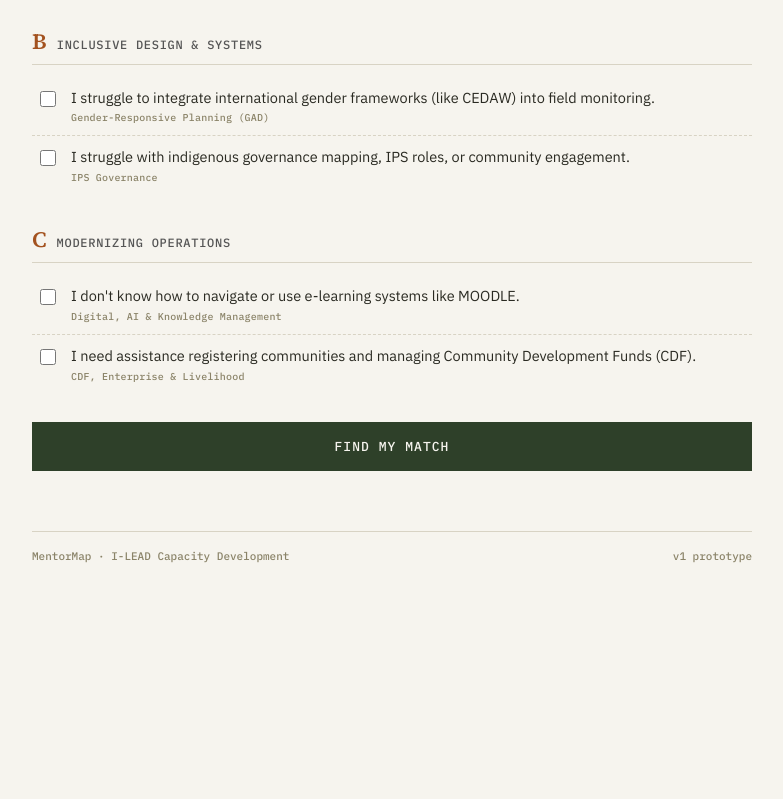
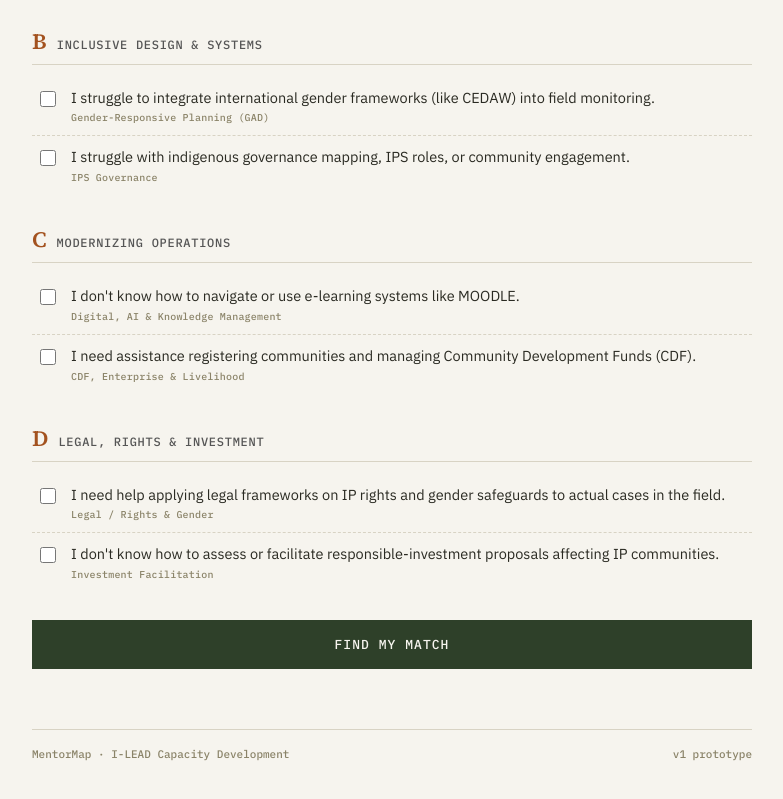
Before and after one commit to paulmedina214/Mentor-Map-I-LEAD, a plain HTML site: page index.html in a window 1280 px wide. Shown: the part 839-1638 px from the top of the page, without its empty margins (248-1031 px from the left). Before the commit the page ends 1503 px from the top, so only its background shows below. Drawn offline with Linux system fonts and the light colour scheme.

Commit message:
Add files via upload

```diff
--- a/index.html
+++ b/index.html
@@ -464,6 +464,25 @@
       </label>
     </div>
 
+    <div class="category">
+      <div class="category-head">
+        <span class="category-letter">D</span>
+        <span class="category-title">Legal, Rights &amp; Investment</span>
+      </div>
+      <label class="symptom">
+        <input type="checkbox" name="symptom" value="S_LEGAL_01">
+        <span class="symptom-text">I need help applying legal frameworks on IP rights and gender safeguards to actual cases in the field.
+          <span class="symptom-cluster">Legal / Rights &amp; Gender</span>
+        </span>
+      </label>
+      <label class="symptom">
+        <input type="checkbox" name="symptom" value="S_INVEST_01">
+        <span class="symptom-text">I don't know how to assess or facilitate responsible-investment proposals affecting IP communities.
+          <span class="symptom-cluster">Investment Facilitation</span>
+        </span>
+      </label>
+    </div>
+
     <button type="submit" id="submitBtn">Find my match</button>
     <div id="formError">Select your office, your position, and at least one statement above.</div>
   </form>
```
